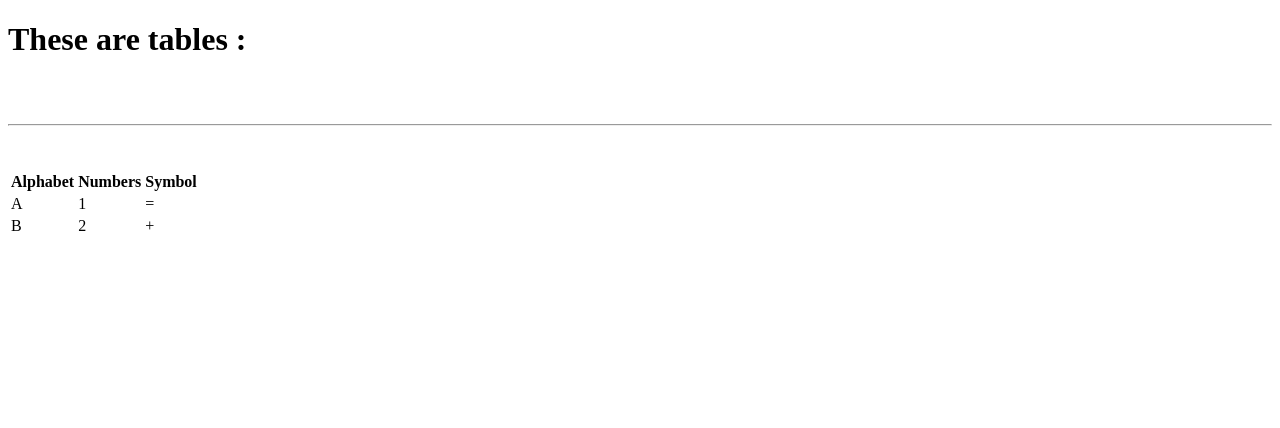
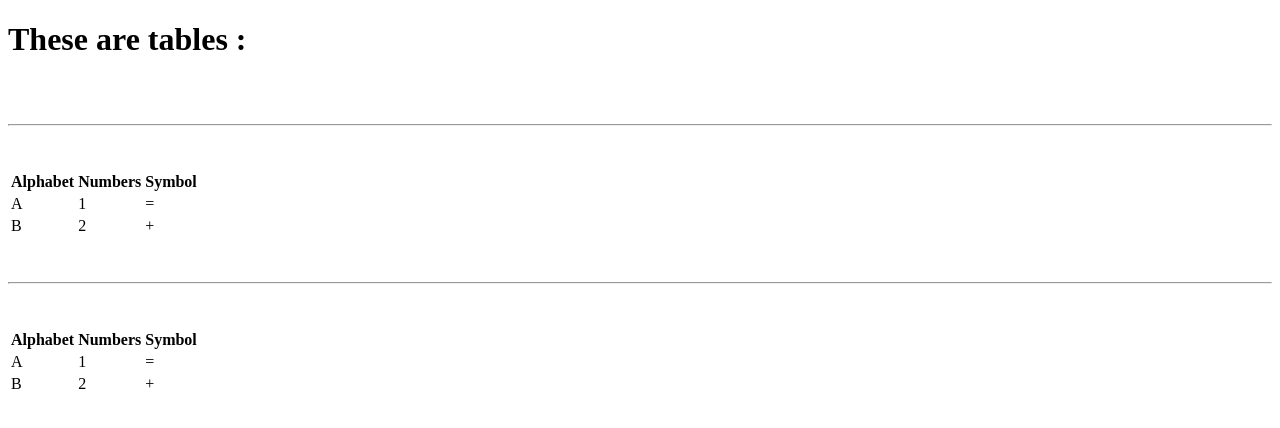
Before and after one commit to shashwat9kumar/Web-Development-Specialization, a plain HTML site: page HTML 5/Tables.html in a window 1280 px wide. Drawn offline with Linux system fonts and the light colour scheme.

Commit message:
Tables.html updated

```diff
--- a/HTML 5/Tables.html
+++ b/HTML 5/Tables.html
@@ -13,6 +13,7 @@
 	<hr>
 	<br>
 	<br>
+
 
 
 	<table>
@@ -38,5 +39,42 @@
 		</tr>
 
 	</table>
+
+
+
+
+	<br>
+	<br>
+	<hr>
+	<br>
+	<br>
+
+
+	<table>
+
+		<tr>
+			<th>Alphabet </th>           <!-- Semantic tag used for table heading (th) instead of making it bold-->
+			<th> Numbers </th>
+			<th>Symbol  </th>
+		</tr>
+
+
+		<tr>
+			<td> A </td>
+			<td> 1 </td>
+			<td> = </td>
+		</tr>
+
+
+		<tr>
+			<td> B </td>
+			<td> 2 </td>
+			<td> + </td>
+		</tr>
+
+	</table>
+
+
+
 </body>
 </html>
```
